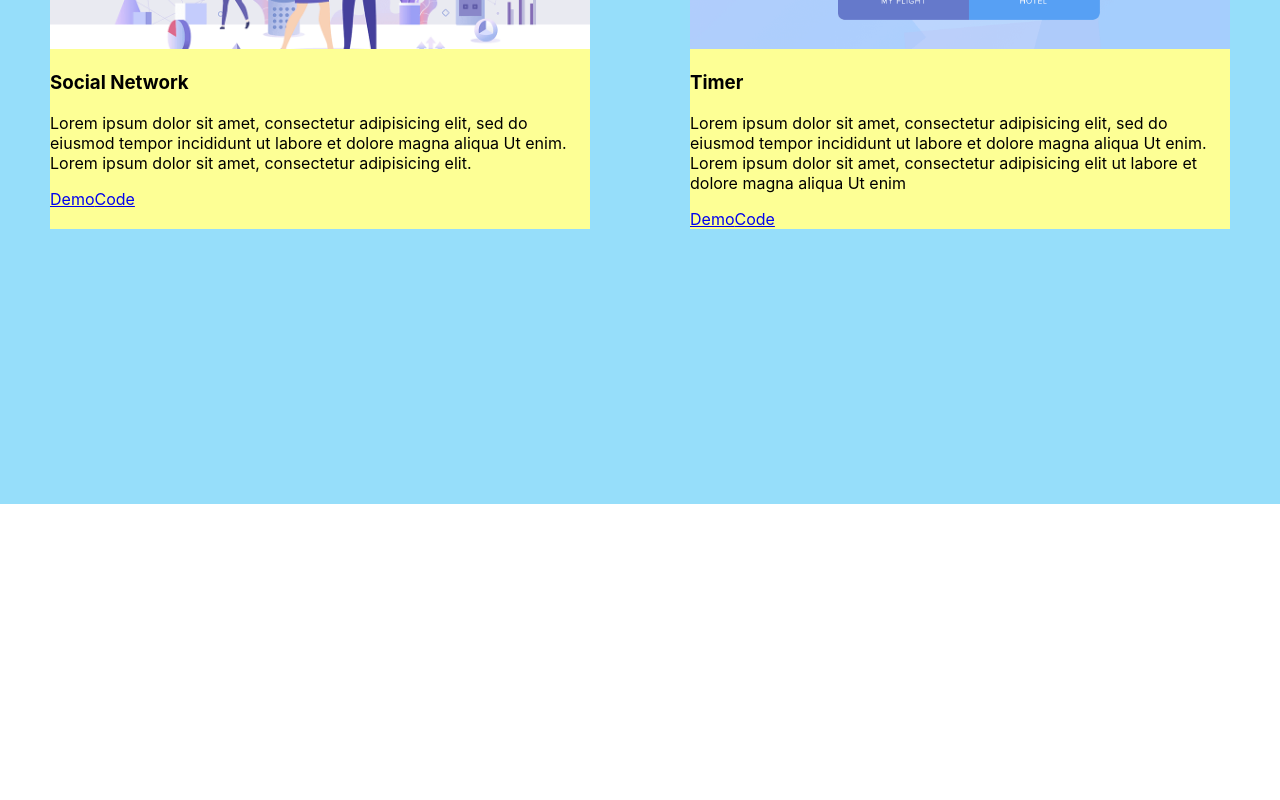
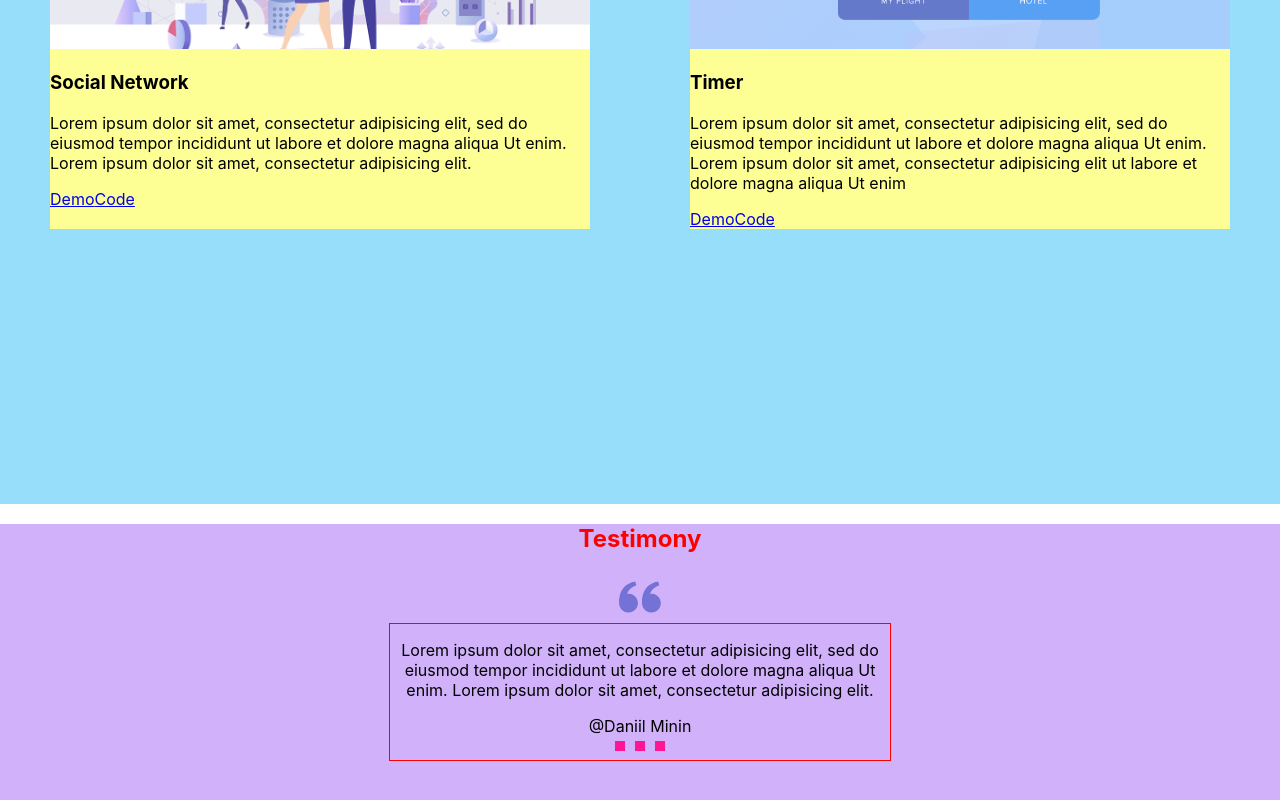
Before and after one commit to daniilminin1990/portfolio-react, a React app: page / in a window 1280 px wide. Shown: the part 1990-2790 px from the top of the page. Before the commit the page ends 2494 px from the top, so only its background shows below. Built offline with nearby package versions, Linux system fonts and the light colour scheme.

Commit message:
add Testimony and Slider inside
Добавил секцию отзызы и слайдер внутри

```diff
--- a/src/App.tsx
+++ b/src/App.tsx
@@ -4,6 +4,7 @@
 import { Main } from "./layout/sections/main/Main";
 import { Skills } from "./layout/sections/skills/Skills";
 import { Works } from "./layout/sections/works/Works";
+import { Testimony } from "./layout/sections/testimony/Testimony";
 
 function App() {
   return (
@@ -12,6 +13,7 @@
       <Main />
       <Skills />
       <Works />
+      <Testimony />
     </div>
   );
 }
--- /dev/null
+++ b/src/components/slider/Slider.tsx
@@ -0,0 +1,50 @@
+import React from "react";
+import styled from "styled-components";
+import { FlexWrapper } from "../FlexWrapper";
+
+export const Slider = () => {
+  return (
+    <StyledSlider>
+      <FlexWrapper>
+        <Slide>
+          <Text>
+            Lorem ipsum dolor sit amet, consectetur adipisicing elit, sed do eiusmod tempor incididunt ut labore et dolore magna
+            aliqua Ut enim. Lorem ipsum dolor sit amet, consectetur adipisicing elit.
+          </Text>
+          <Name>@Daniil Minin</Name>
+        </Slide>
+      </FlexWrapper>
+      <Pagination>
+        <span> </span>
+        <span> </span>
+        <span> </span>
+      </Pagination>
+    </StyledSlider>
+  );
+};
+
+const StyledSlider = styled.div`
+  border: 1px solid red;
+  max-width: 500px;
+  display: flex;
+  flex-direction: column;
+  align-items: center;
+`;
+
+const Slide = styled.div`
+  text-align: center;
+`;
+
+const Text = styled.p``;
+
+const Name = styled.a``;
+
+const Pagination = styled.div`
+  span {
+    display: inline-block;
+    width: 10px;
+    height: 10px;
+    margin: 5px;
+    background-color: deeppink;
+  }
+`;
--- /dev/null
+++ b/src/layout/sections/testimony/Testimony.tsx
@@ -0,0 +1,23 @@
+import React from "react";
+import styled from "styled-components";
+import { SectionTitle } from "../../../components/SectionTitle";
+import { Icon } from "../../../components/icon/Icon";
+import { Slider } from "../../../components/slider/Slider";
+import { FlexWrapper } from "../../../components/FlexWrapper";
+
+export const Testimony = () => {
+  return (
+    <StyledTestimony>
+      <SectionTitle>Testimony</SectionTitle>
+      <FlexWrapper direction={"column"} align={"center"}>
+        <Icon iconId={"quote"} />
+        <Slider />
+      </FlexWrapper>
+    </StyledTestimony>
+  );
+};
+
+const StyledTestimony = styled.section`
+  min-height: 50vh;
+  background-color: #d1b2fa;
+`;
```
